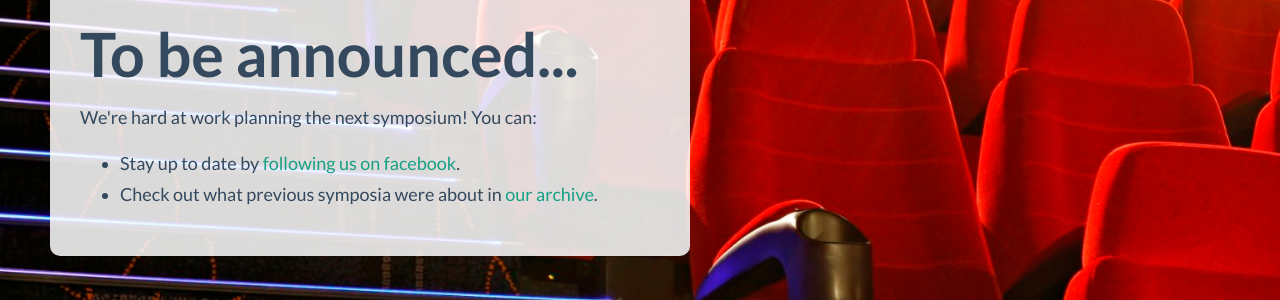
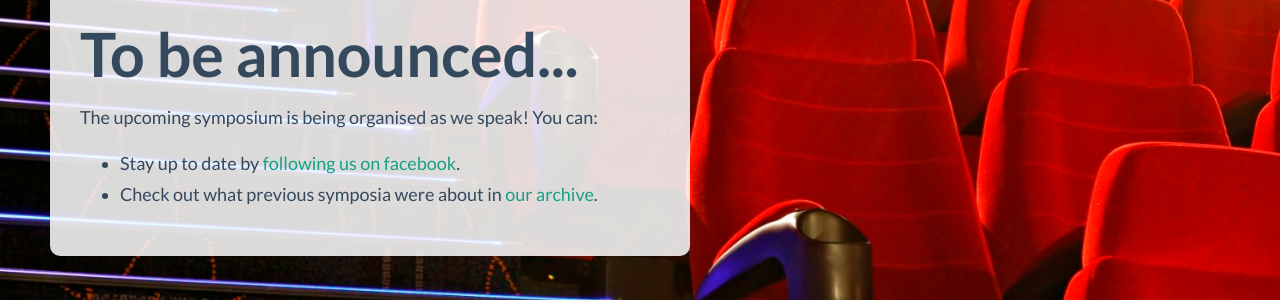
Before and after one commit to wouterbulten/acais-website, a Jekyll site: the page built from index.html, in a window 1280 px wide and 900 px high. Shown: the part 359-659 px from the top of the window. Built offline with Jekyll 4.4.1, drawn with Linux system fonts in a browser that asks for light colours; nearby versions of some CDN libraries.

Commit message:
Update index.html

```diff
--- a/index.html
+++ b/index.html
@@ -591,7 +591,7 @@ layout: default
 <p class="lead">With an increasing demand, a requirement for efficiency and low costs and a strive for personally tailored care there is a lot of focus on improving healthcare.</p>
 -->
       <h1 class="TBA-text">To be announced...</h1>
-      <p class="TBA-text">We're hard at work planning the next symposium! You can:
+      <p class="TBA-text">The upcoming symposium is being organised as we speak! You can:
       <ul>
         <li>Stay up to date by <a href="https://www.facebook.com/ACAIS-1554509421467706">following us on facebook</a>.</li>
         <li>Check out what previous symposia were about in <a href="/previous-editions/">our archive</a>.</li>
```
